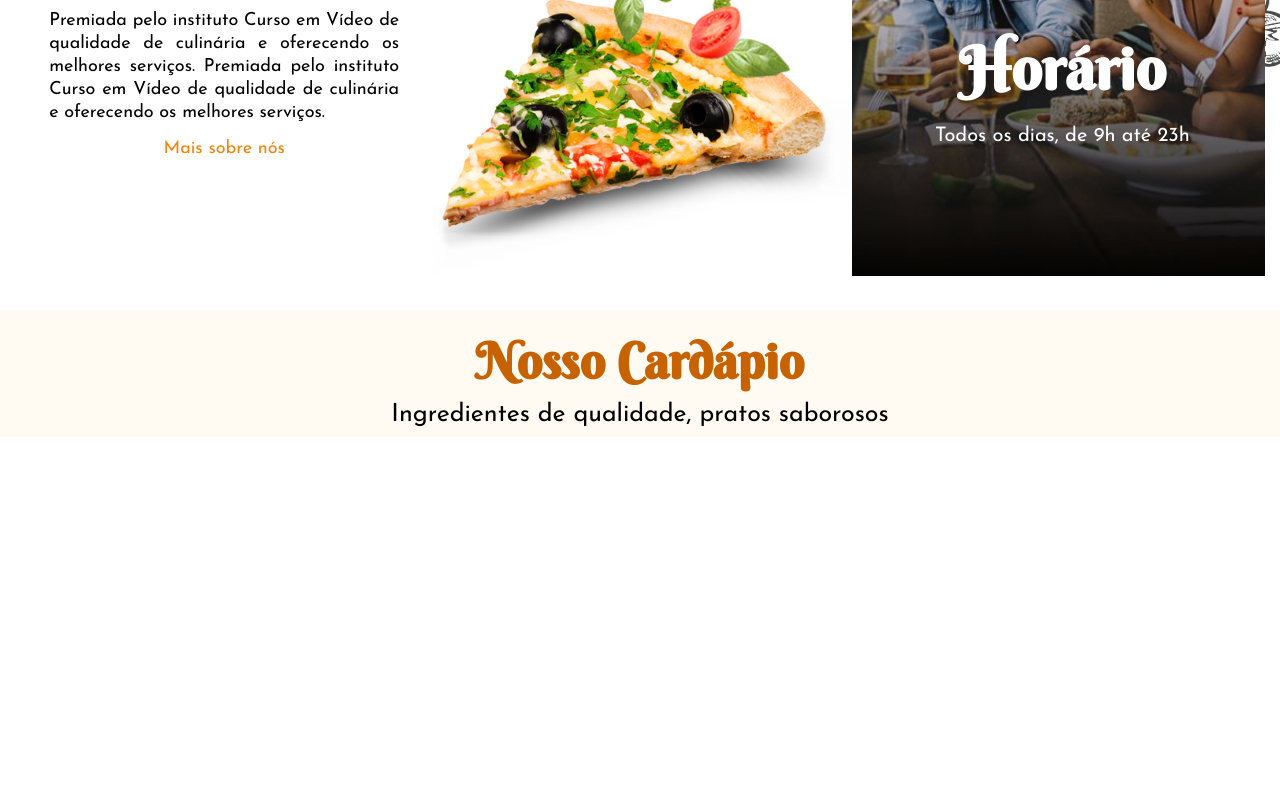
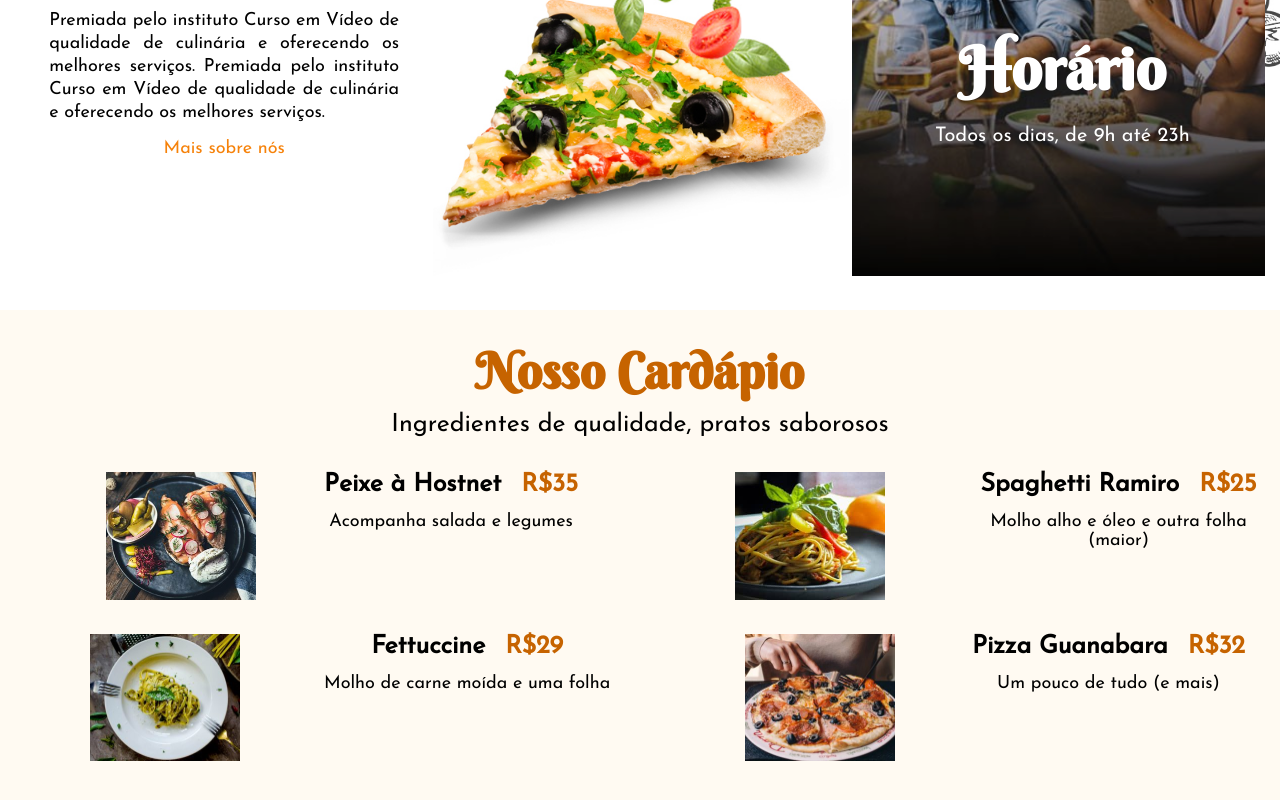
Before and after one commit to mikemenendes/fresco, a plain HTML site: page index.html in a window 1280 px wide. Shown: the part 995-1795 px from the top of the page. Before the commit the page ends 1432 px from the top, so only its background shows below. Drawn offline with Linux system fonts and the light colour scheme.

Commit message:
atualizaçao do cardapio

```diff
--- a/index.html
+++ b/index.html
@@ -92,16 +92,55 @@
             </div><!-- container flex center  -->
         </section><!-- quemsou -->
 
-        <section class="cardapio">
+        <section class="cardapio spaceud">
             <div class="container">
 
                 <div class="titulo center spaceud">
                     <h2>Nosso Cardápio</h2>
                     <span>Ingredientes de qualidade, pratos saborosos</span>
-                </div>
+                </div> <!-- titulo -->
 
-            </div>
-        </section>
+                <div class="cardapio_ center spaceud">
+
+                    <div class="cardapio_menu">
+                        <div><img src="assets/asset 4.jpeg" alt="" width="150px"></div>
+                        <div>
+                            <h3>Peixe à Hostnet</h3>  <span>R$35</span>
+                            <p>Acompanha salada e legumes</p>
+                        </div>
+                    </div><!-- cardapio_menu -->
+
+                    <div class="cardapio_menu">
+                        <div><img src="assets/asset 5.jpeg" alt="" width="150px"></div>
+                        <div>
+                            <h3>Fettuccine</h3>  <span>R$29</span>
+                            <p>Molho de carne moída e uma folha</p>
+                        </div>
+
+                    </div><!-- cardapio_menu -->
+
+                    <div class="cardapio_menu">
+                        <div><img src="assets/asset 6.jpeg" alt="" width="150px"></div>
+                        <div>
+                            <h3>Spaghetti Ramiro</h3>  <span>R$25</span>
+                            <p>Molho alho e óleo e outra folha (maior)</p>
+                        </div>
+
+                    </div><!-- cardapio_menu -->
+
+                    <div class="cardapio_menu">
+                        <div><img src="assets/asset 7.jpeg" alt="" width="150px"></div>
+                        <div>
+                            <h3>Pizza Guanabara</h3>  <span>R$32</span>
+                            <p>Um pouco de tudo (e mais)</p>
+                        </div>
+
+                    </div><!-- cardapio_menu -->
+
+                </div><!-- cardapio_ -->
+
+            </div><!-- container -->
+        </section><!-- cardapio -->
 
 
 
--- a/style/style.css
+++ b/style/style.css
@@ -245,13 +245,42 @@ section.cardapio{
     background-color: var(--cardapio)
 }
 
-section.cardapio h2{
+section.cardapio div.titulo h2{
     color: var(--alloy-orange);
     font-family: var(--font-titulo);
     font-size: 50px;
     padding: 10px 0px;
 }
 
-section.cardapio span{
+section.cardapio div.titulo span{
     font-size: 25px;
 }
+
+section.cardapio div.cardapio_{
+    columns: 2;
+}
+
+section.cardapio div.cardapio_ h3{
+    display: inline;
+    font-weight: bolder;
+    font-size: 25px;
+}
+
+section.cardapio div.cardapio_ span{
+    font-size: 25px;
+    color: var(--alloy-orange);
+    padding-left: 15px;
+    font-weight: bolder;
+}
+
+section.cardapio div.cardapio_ p{
+    font-size: 18px;
+    margin-top: 15px;
+}
+
+section.cardapio div.cardapio_menu{
+    padding: 15px 15px;
+    columns: 2;
+    display: inline-block;
+    max-width: 700px;
+}
```
